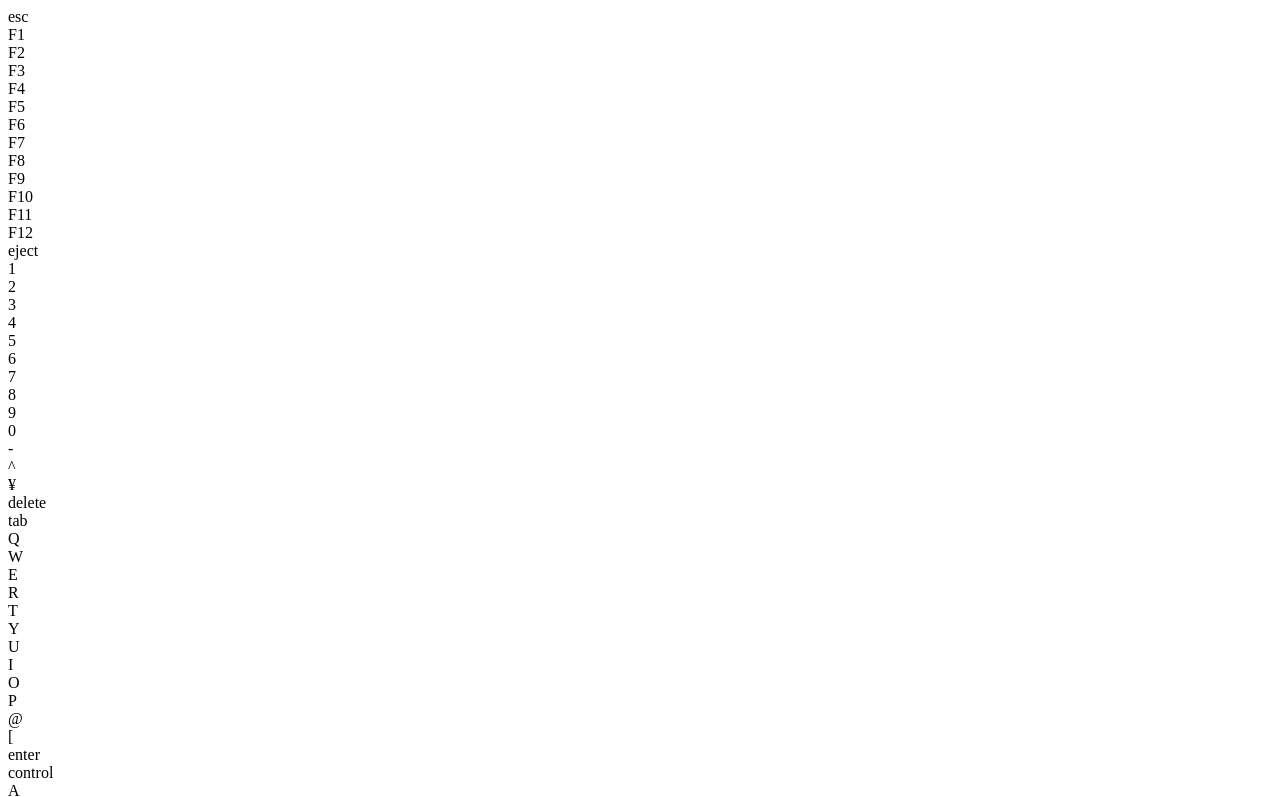
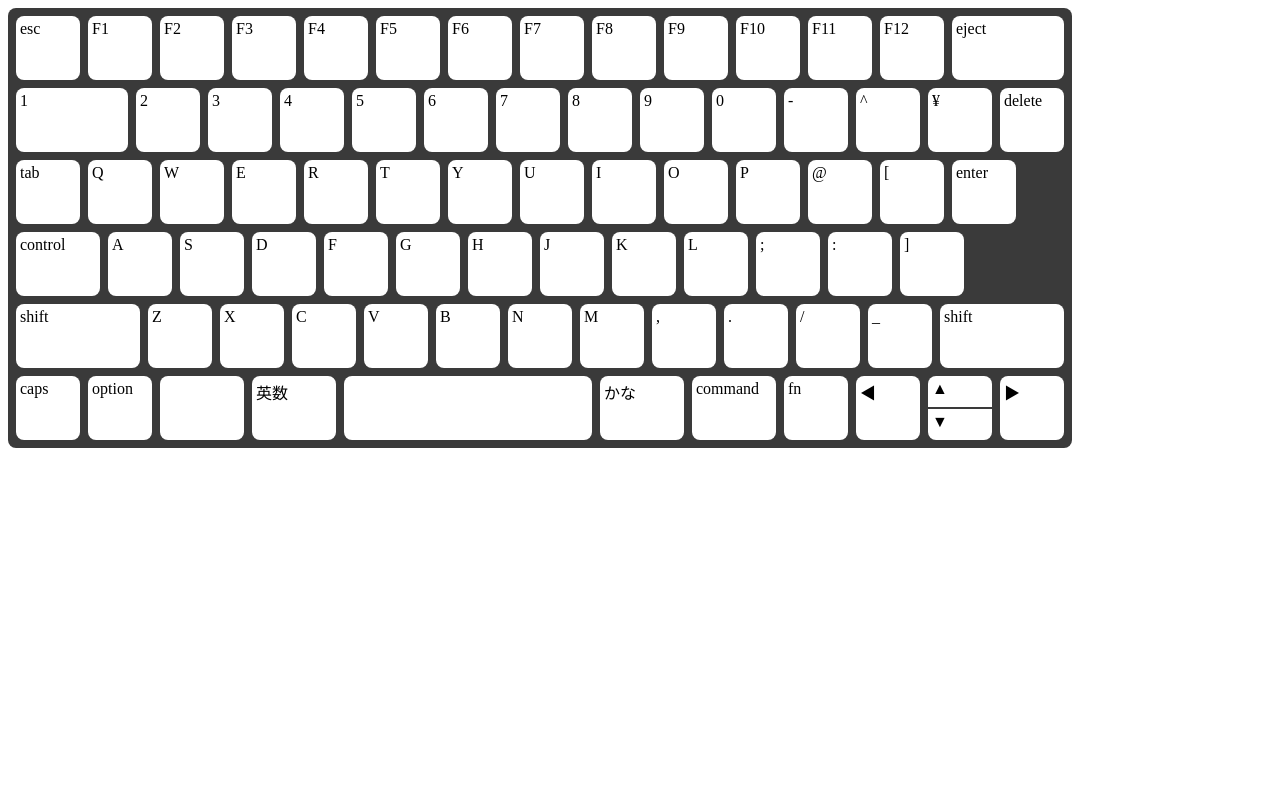
Before and after one commit to odaka-yuki/keyboard, a plain HTML site: page index.html in a window 1280 px wide. Shown: the top 797 px of the page. Drawn offline with Linux system fonts and the light colour scheme.

Commit message:
キーエフェクトCSS

```diff
--- a/assets/sass/style.scss
+++ b/assets/sass/style.scss
@@ -1 +1,88 @@
 @charset "UTF-8";
+
+* {
+	box-sizing: border-box;
+}
+
+.bl_keyBoard {
+	$bg: rgb(58, 58, 58);
+	$size: 64px;
+	$modifier: 1.3125;
+	$eject: 1.75;
+	$shift: 1.9375;
+	$space: 3.875;
+	$margin: 8px;
+	$r: 8px;
+
+	&_inner {
+		width: fit-content;
+		padding: 8px;
+		border-radius: $r;
+		background-color: $bg;
+	}
+
+	&_row {
+		display: flex;
+		margin-right: - $margin;
+		margin-bottom: $margin;
+
+		&:last-child {
+			margin-bottom: 0;
+		}
+	}
+
+	&_key {
+		width: $size;
+		height: $size;
+		margin-right: $margin;
+		padding: 4px;
+		border-radius: $r;
+		background-color: #FFF;
+
+		&.is_active {
+			background-color: rgb(245, 245, 245);
+			box-shadow: 0 0 8px rgba(0, 0, 0, .5) inset;
+		}
+
+		&.bl_keyBoard_key__normal {
+
+		}
+
+		&.bl_keyBoard_key__modifier {
+			width: $size * $modifier;
+		}
+
+		&.bl_keyBoard_key__eject {
+			width: $size * $eject;
+		}
+
+		&.bl_keyBoard_key__shift {
+			width: $size * $shift;
+		}
+
+		&.bl_keyBoard_key__space {
+			width: $size * $space;
+		}
+
+		&.bl_keyBoard_key__container {
+			display: flex;
+			flex-direction: column;
+			padding: 0;
+			background-color: $bg;
+		}
+
+		&.bl_keyBoard_key__half {
+			height: $size / 2;
+
+			&:first-child {
+				margin-bottom: 1px;
+				border-radius: $r $r 0 0;
+			}
+
+			&:last-child {
+				margin-top: 1px;
+				border-radius: 0 0 $r $r;
+			}
+		}
+	}
+}
```
Also changed, not shown: assets/css/style.min.css.
